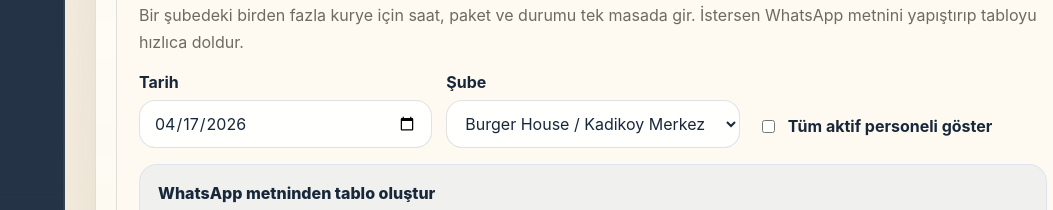
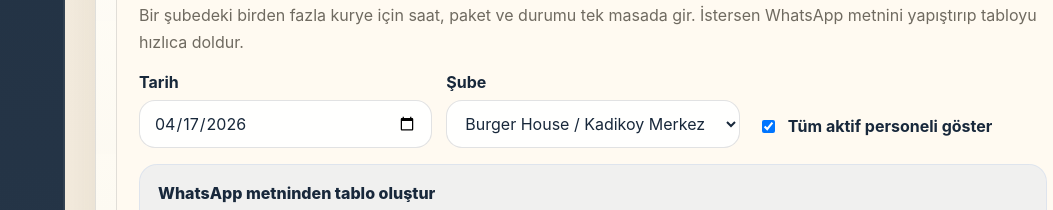
Before and after one commit to catkapinda/catkapinda-crm, a Next.js app in the folder v2/frontend/: page /preview/attendance in a window 1280 px wide. Shown: the part 2660-2870 px from the top of the page, without its empty margins (227-1280 px from the left). Built offline with nearby package versions, Linux system fonts and the light colour scheme.

Commit message:
Show all active personnel in bulk attendance

```diff
--- a/v2/frontend/components/attendance/attendance-bulk-workspace.tsx
+++ b/v2/frontend/components/attendance/attendance-bulk-workspace.tsx
@@ -156,7 +156,7 @@ export function AttendanceBulkWorkspace() {
   const [loadingOptions, setLoadingOptions] = useState(true);
   const [entryDate, setEntryDate] = useState(new Date().toISOString().slice(0, 10));
   const [restaurantId, setRestaurantId] = useState<number | "">("");
-  const [includeAllActive, setIncludeAllActive] = useState(false);
+  const [includeAllActive, setIncludeAllActive] = useState(true);
   const [rows, setRows] = useState<BulkRow[]>([]);
   const [rawText, setRawText] = useState("");
   const [submitError, setSubmitError] = useState("");
@@ -173,9 +173,7 @@ export function AttendanceBulkWorkspace() {
       if (typeof resolvedRestaurantId === "number") {
         params.set("restaurant_id", String(resolvedRestaurantId));
       }
-      if (resolvedIncludeAllActive) {
-        params.set("include_all_active", "true");
-      }
+      params.set("include_all_active", resolvedIncludeAllActive ? "true" : "false");
       const query = params.size ? `?${params.toString()}` : "";
       const response = await apiFetch(`/attendance/form-options${query}`);
       if (!response.ok) {
```
